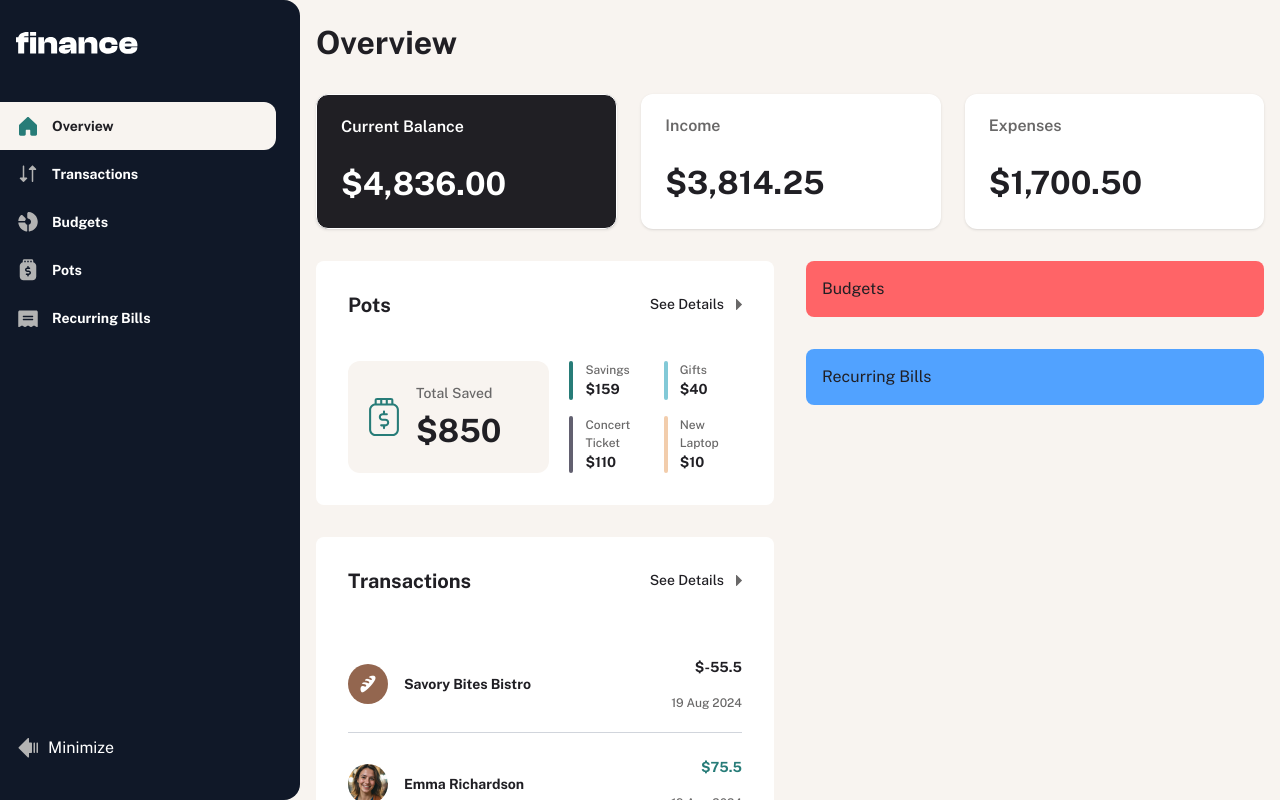
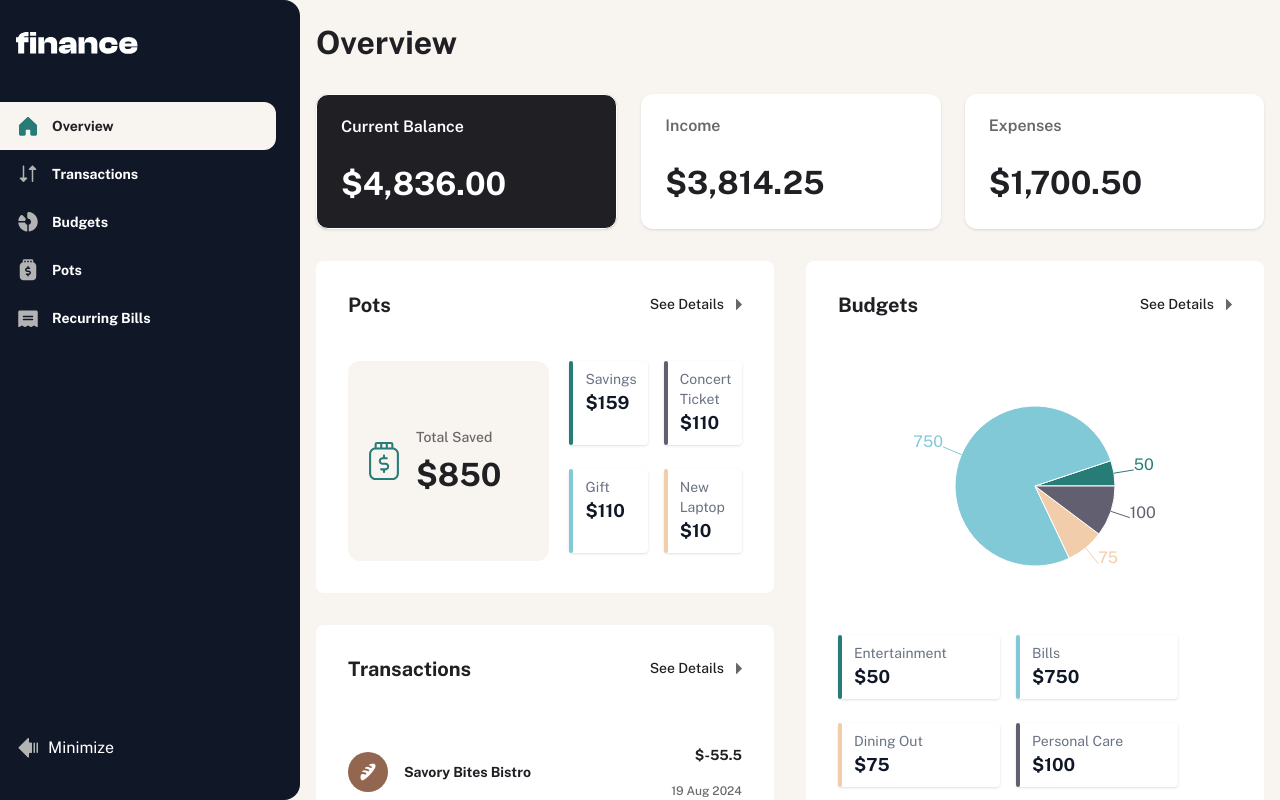
Before and after one commit to thibault-deverge/finance_app, a Next.js app: page /overview in a window 1280 px wide. Built offline with nearby package versions, Linux system fonts and the light colour scheme.

Commit message:
refactor CardMini to match the data model + component BudgetCard cree

```diff
--- /dev/null
+++ b/components/overview/BudgetsCard.tsx
@@ -0,0 +1,53 @@
+'use client';
+import { ResponsiveContainer, PieChart, Pie, Cell } from 'recharts';
+import { v4 as uuidv4 } from 'uuid';
+import CardHeader from '../ui/CardHeader';
+import CardMini from '../ui/CardMini';
+import data from '../../data/data.json';
+
+const MAX_DISPLAY = 4;
+const { budgets: allBudgets } = data;
+
+const displayedPots = allBudgets.slice(0, MAX_DISPLAY).map((transaction) => ({
+  ...transaction,
+  id: uuidv4(),
+}));
+
+function BudgetsCard() {
+  return (
+    <section className="col-span-full flex flex-col justify-between gap-6 rounded-lg bg-white p-8">
+      <CardHeader title="Budgets" href="/budgets" />
+      <ResponsiveContainer width="100%" height={250}>
+        <PieChart>
+          <Pie
+            data={allBudgets}
+            dataKey="maximum"
+            nameKey="category"
+            cx="50%"
+            cy="50%"
+            outerRadius={80}
+            label
+          >
+            {allBudgets.map((entry, index) => (
+              <Cell key={`cell-${index}`} fill={entry.theme} />
+            ))}
+          </Pie>
+        </PieChart>
+      </ResponsiveContainer>
+
+      <div className="grid w-full max-w-[340px] grid-cols-2 gap-4">
+        {displayedPots &&
+          displayedPots.map((budget) => (
+            <CardMini
+              key={budget.id}
+              title={budget.category}
+              amount={budget.maximum}
+              color={budget.theme}
+            />
+          ))}
+      </div>
+    </section>
+  );
+}
+
+export default BudgetsCard;
--- a/components/overview/Overview.tsx
+++ b/components/overview/Overview.tsx
@@ -2,6 +2,7 @@ import OverviewCards from '@/components/overview/OverviewCards';
 import Title from '@/components/ui/Title';
 import PotsCard from './PotsCard';
 import TransactionsCard from './TransactionsCard';
+import BudgetsCard from './BudgetsCard';
 
 function Overview() {
   return (
@@ -21,7 +22,7 @@ function Overview() {
         </div>
 
         <div className="flex flex-1 flex-col gap-8 xl:h-full">
-          <div className="rounded-lg bg-red-400 p-4">Budgets</div>
+          <BudgetsCard />
           <div className="rounded-lg bg-blue-400 p-4">Recurring Bills</div>
         </div>
       </div>
--- a/components/overview/PotsCard.tsx
+++ b/components/overview/PotsCard.tsx
@@ -1,12 +1,21 @@
+import { v4 as uuidv4 } from 'uuid';
 import CardHeader from '../ui/CardHeader';
 import CardMini from '../ui/CardMini';
+import data from '../../data/data.json';
+
+const MAX_DISPLAY = 4;
+const { pots: allPots } = data;
+
+const displayedPots = allPots.slice(0, MAX_DISPLAY).map((transaction) => ({
+  ...transaction,
+  id: uuidv4(),
+}));
 
 function PotsCard() {
   return (
     <section className="col-span-full flex flex-col justify-between gap-6 rounded-lg bg-white p-8">
-      <div>
-        <CardHeader title="Pots" href="/pots" />
-      </div>
+      <CardHeader title="Pots" href="/pots" />
+
       <div className="flex flex-col gap-5 md:flex-row">
         <div className="bg-beige-100 flex items-center justify-start gap-3 rounded-xl py-5 pr-22 pl-4">
           <div className="flex flex-shrink-0 items-center justify-center">
@@ -24,10 +33,15 @@ function PotsCard() {
         </div>
 
         <div className="grid w-full max-w-[340px] grid-cols-2 gap-4">
-          <CardMini title="Savings" price={159} color="green" />
-          <CardMini title="Gifts" price={40} color="cyan" />
-          <CardMini title="Concert Ticket" price={110} color="navy" />
-          <CardMini title="New Laptop" price={10} color="yellow" />
+          {displayedPots &&
+            displayedPots.map((pot) => (
+              <CardMini
+                key={pot.id}
+                title={pot.name}
+                amount={pot.total}
+                color={pot.theme}
+              />
+            ))}
         </div>
       </div>
     </section>
--- a/components/ui/CardMini.tsx
+++ b/components/ui/CardMini.tsx
@@ -1,33 +1,22 @@
 type CardMiniType = {
   title: string;
-  price: number;
+  amount: number;
   color: string;
 };
+const CardMini = ({ title, amount, color }: CardMiniType) => {
+  const colorStyle = color.startsWith('#') ? color : color;
 
-const getBorderColorClass = (color: string) => {
-  switch (color) {
-    case 'green':
-      return 'before:bg-green';
-    case 'cyan':
-      return 'before:bg-cyan';
-    case 'navy':
-      return 'before:bg-navy';
-    case 'yellow':
-      return 'before:bg-yellow';
-    default:
-      return 'before:bg-gray-500';
-  }
+  return (
+    <div className="relative mb-2 rounded bg-white py-2 pl-4 shadow-sm">
+      <div
+        className="absolute top-0 left-0 h-full w-1 rounded-full"
+        style={{ backgroundColor: colorStyle }}
+      />
+
+      <p className="text-sm text-gray-500">{title}</p>
+      <p className="text-lg font-bold text-gray-900">${amount}</p>
+    </div>
+  );
 };
 
-function CardMini({ title, price, color }: CardMiniType) {
-  return (
-    <div
-      className={`${getBorderColorClass(color)} relative bg-white pl-4 before:absolute before:top-0 before:left-0 before:h-full before:w-1 before:rounded-full`}
-    >
-      <p className="text-preset-5 text-grey-500">{title}</p>
-      <p className="text-preset-4-bold text-grey-900">${price}</p>
-    </div>
-  );
-}
-
 export default CardMini;
```
